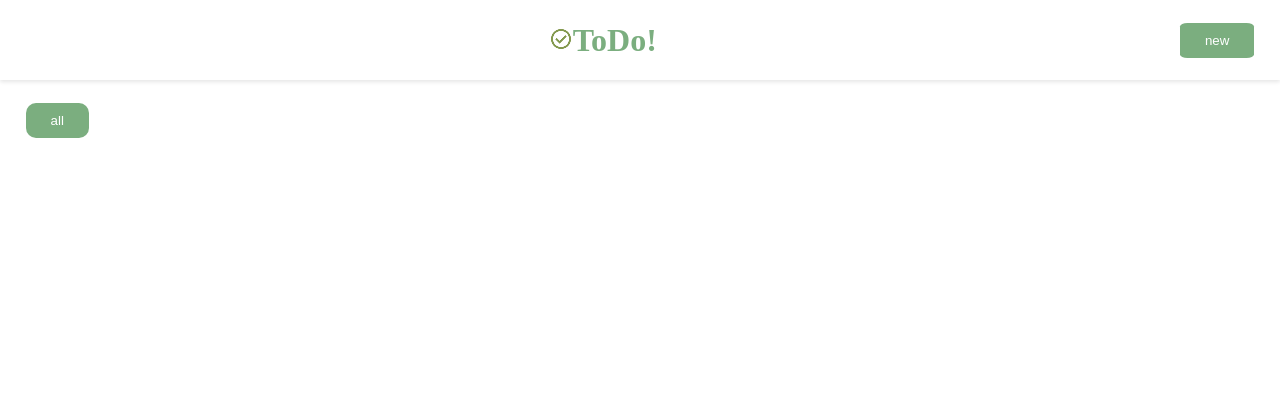
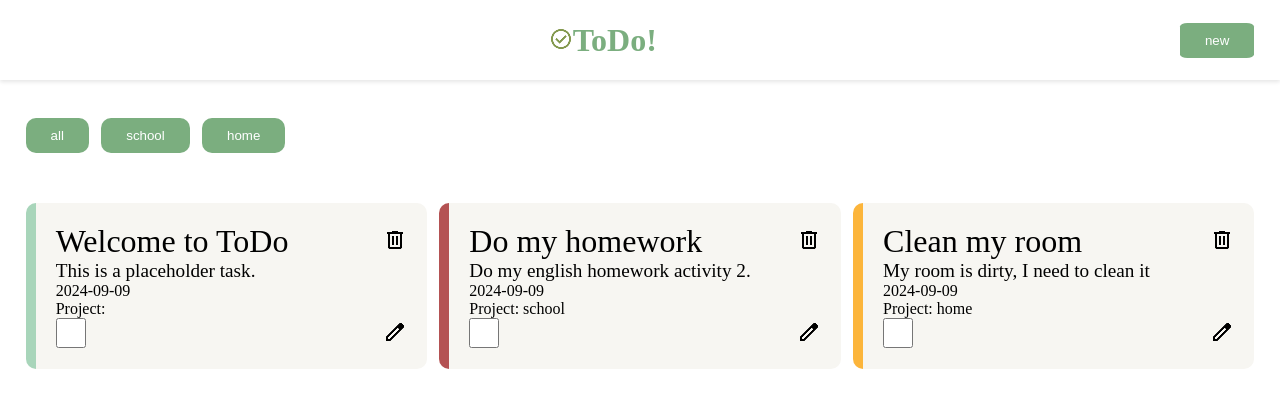
Before and after one commit to Wise-394/odin-todo-list, a website built with webpack: page src/template.html in a window 1280 px wide. Built offline with nearby package versions, Linux system fonts and the light colour scheme.

```diff
--- a/src/modules/controller.js
+++ b/src/modules/controller.js
@@ -2,6 +2,7 @@
 import { View } from "./view"
 import { ProjectList } from "./project-list";
 import { Database } from "./database";
+import { TodoItem } from "./todo-item";
 export class Controller {
 
     static #currentProjectTab = "all";
@@ -80,15 +81,53 @@
         this.refreshView();
     }
 
+
     //database
     static #saveTodoList() {
         const todoList = TodoList.getallTodoItemArray();
         Database.setTodoList(todoList);
     }
     static loadTodoList() {
-        const todoList = Database.getTodoList();
-        TodoList.setTodoItemArray(todoList);
+        let todoList = Database.getTodoList();
+
+        if (!todoList || todoList.length === 0) {
+            todoList = this.#generatePlaceholderItem();
+            TodoList.setTodoItemArray(todoList);
+            this.#saveTodoList();
+        } else {
+            TodoList.setTodoItemArray(todoList);
+        }
+
         this.refreshView();
+    }
 
+    static #generatePlaceholderItem() {
+        return [
+            new TodoItem({
+                title: "Welcome to ToDo",
+                description: "This is a placeholder task.",
+                project: "",
+                dueDate: "2024-09-09",
+                priority: "low",
+                state: "unfinished"
+            }),
+            new TodoItem({
+                title: "Do my homework",
+                description: "Do my english homework activity 2.",
+                project: "school",
+                dueDate: "2024-09-09",
+                priority: "high",
+                state: "unfinished"
+            }),
+            new TodoItem({
+                title: "Clean my room",
+                description: "My room is dirty, I need to clean it",
+                project: "home",
+                dueDate: "2024-09-09",
+                priority: "medium",
+                state: "unfinished"
+            }),
+        ];
     }
+
 }
--- a/src/modules/database.js
+++ b/src/modules/database.js
@@ -1,10 +1,13 @@
-export class Database{
-    static setTodoList(todoListArray){
+export class Database {
+    static setTodoList(todoListArray) {
         localStorage.setItem("todoList", JSON.stringify(todoListArray));
     }
-    static getTodoList(){
-        const test = JSON.parse(localStorage.getItem("todoList"));
-        console.log(test)
-        return test
+    static getTodoList() {
+        const raw = localStorage.getItem("todoList");
+        if (!raw) return [];
+        const parsed = JSON.parse(raw);
+        return Array.isArray(parsed) ? parsed : [];
     }
+
+
 }
--- a/src/style.css
+++ b/src/style.css
@@ -16,8 +16,6 @@
 body {
     background-color: white;
     color: black;
-    display: flex;
-    flex-direction: column;
     min-height: 100vh;
     max-width: 100vw;
 }
@@ -40,8 +38,10 @@
 
 }
 
-modal::backdrop {
-    backdrop-filter: blur(100px);
+
+#modal::backdrop {
+    backdrop-filter: blur(1px);
+    background-color: rgba(0, 0, 0, 0.2);
 }
 
 #modal div {
@@ -51,7 +51,10 @@
     margin: 3% 0;
     gap: 5%;
 }
-
+#modal  h2 {
+    color: var(--primary);
+    font-size: 2rem;
+}
 #modal input[type="date"] {
     margin-right: auto;
 }
@@ -88,7 +91,7 @@
 }
 
 header {
-    flex: 0 1 10vh;
+    height: 10vh;
     display: flex;
     align-items: center;
     justify-content: flex-end;
@@ -129,7 +132,6 @@
 /* project list */
 .project-container {
     display: flex;
-    flex: 0 1 10vh;
     /* border-bottom: var(--primary) 2px solid; */
     padding: 1% var(--side-padding);
     justify-content: flex-start;
@@ -137,6 +139,7 @@
     gap: 1%;
     overflow-x: auto;
     overflow-y: hidden;
+    margin: 25px 0 25px 0;
 }
 
 .project-container>button {
@@ -148,12 +151,12 @@
 }
 
 .todo-list-container {
-    flex: 1 1 0;
     display: grid;
     grid-template-columns: repeat(auto-fill, minmax(350px, 1fr));
     padding: 1% var(--side-padding);
     gap: 1%;
     align-items: start;
+    justify-content: start;
 }
 
 .todo-item-container {
```
